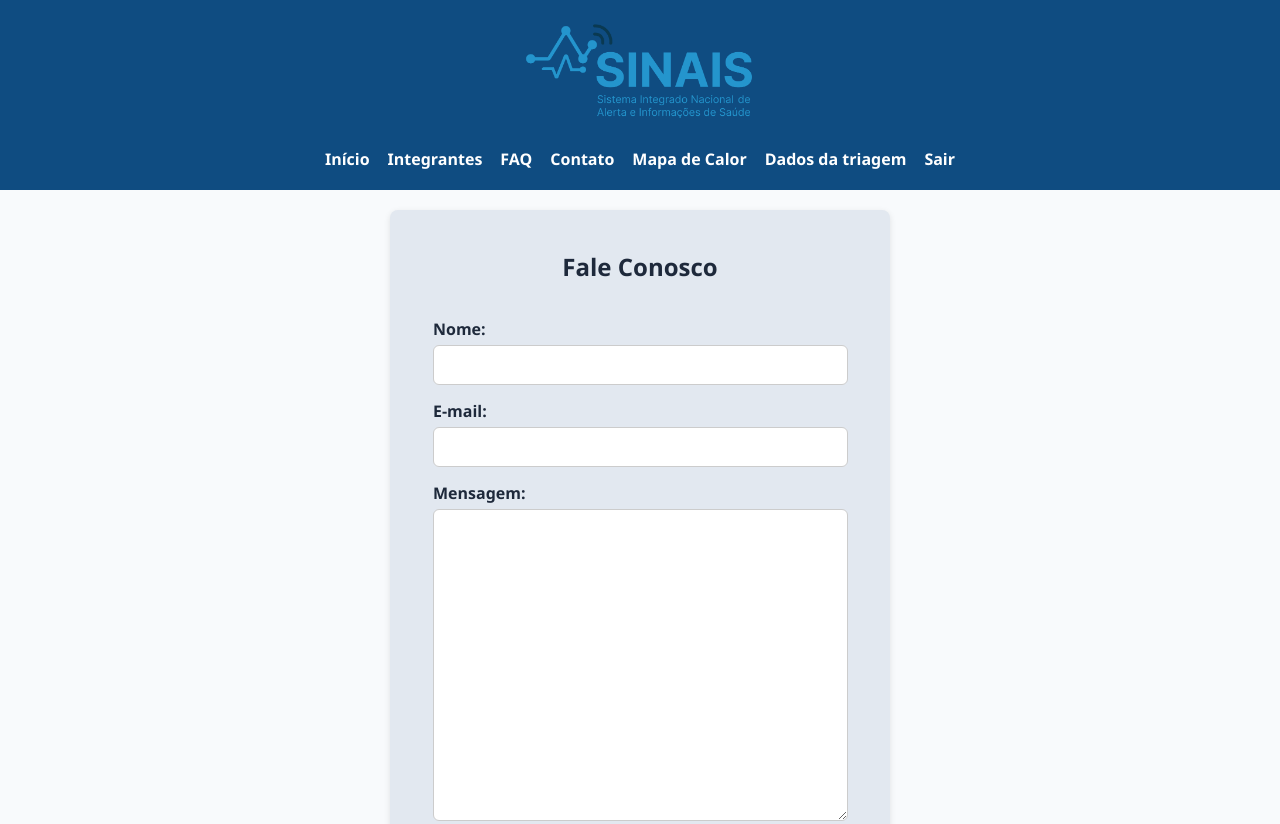
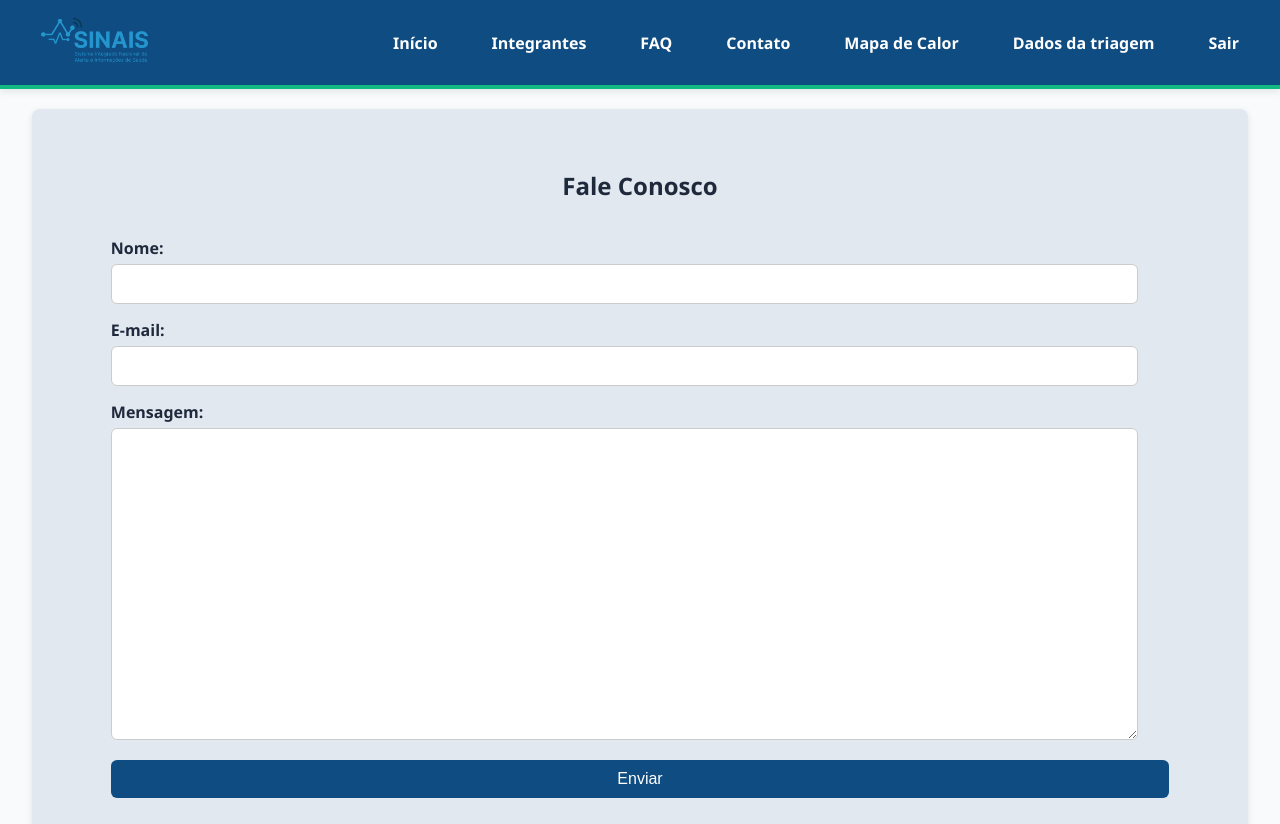
Before and after one commit to Tidlle/Global_Solution1, a website: page contato-hospital.html in a window 1280 px wide. Shown: the top 824 px of the page. Drawn offline with Linux system fonts and the light colour scheme.

Commit message:
Quase pronto

```diff
--- a/contato-hospital.html
+++ b/contato-hospital.html
@@ -7,19 +7,23 @@
   <link rel="stylesheet" href="css/style.css">
 </head>
 <body>
-  <header>
-    <h1><img class="logo-home" src="img/Logo_SINAIS_SemFundo_Home.png" alt="LOGO SINAIS"></h1>
-    <nav>
-      <ul>
-        <li><a href="home-hospital.html">Início</a></li>
-        <li><a href="integrantes-hospital.html">Integrantes</a></li>
-        <li><a href="faq-hospital.html">FAQ</a></li>
-        <li><a href="contato-hospital.html">Contato</a></li>
-        <li><a href="mapas-hospital.html">Mapa de Calor</a></li>
-        <li><a href="triagem-hospital.html" class="active">Dados da triagem</a></li>
-        <li><a href="index.html" class="logout-button">Sair</a></li>
-      </ul>
-    </nav>
+  <header class="sinais-header">
+    <div class="header-container">
+      <div class="logo">
+        <img class="logo-home" src="img/Logo_SINAIS_SemFundo_Home.png" alt="LOGO SINAIS">
+      </div>
+      <nav class="menu">
+        <ul>
+          <li><a href="home-paciente.html">Início</a></li>
+          <li><a href="integrantes-paciente.html">Integrantes</a></li>
+          <li><a href="faq-paciente.html">FAQ</a></li>
+          <li><a href="contato-paciente.html">Contato</a></li>
+          <li><a href="mapas-paciente.html">Mapa de Calor</a></li>
+          <li><a href="triagem-hospital.html" class="active">Dados da triagem</a></li>
+          <li><a href="index.html" class="logout-button">Sair</a></li>
+        </ul>
+      </nav>
+    </div>
   </header>
 
   <main class="form-container">
--- a/css/style.css
+++ b/css/style.css
@@ -48,6 +48,8 @@ header p {
 .logo-home{
     width: 300px;
 }
+
+
 
 .hero {
   background: linear-gradient(to right, #00c9ff, #92fe9d);
@@ -262,11 +264,12 @@ nav a:hover {
 
 .form-container{
   background-color: #E2E8F0;
-  width: 100%;
-  max-width: 500px;
+  width: 95%;
+  max-width: 1300px;
+  margin: 20px;
+  margin: 0 auto;
   margin-top: 20px;
   margin-bottom: 20px;
-  padding: 20px 20px;
   border-radius: 8px;
   box-sizing: border-box;
   box-shadow: 0 2px 6px rgba(0,0,0,0.1);
@@ -530,3 +533,70 @@ footer {
     width: 95%;
   }
 }
+
+/* HEADER ESTILO FIAP COM ELEMENTOS DO SINAIS */
+
+.sinais-header {
+  background-color: #0F4C81;
+  padding: 16px 24px;
+  border-bottom: 4px solid #10B981;
+  box-shadow: 0 2px 8px rgba(0,0,0,0.1);
+}
+
+.header-container {
+  display: flex;
+  justify-content: space-between;
+  align-items: center;
+  max-width: 1280px;
+  margin: 0 auto;
+  flex-wrap: wrap;
+}
+
+.logo-home {
+  height: 48px;
+  width: auto;
+}
+
+.menu ul {
+  list-style: none;
+  display: flex;
+  gap: 20px;
+  margin: 0;
+  padding: 0;
+  flex-wrap: wrap;
+}
+
+.menu ul li a {
+  position: relative;
+  display: inline-block;
+  color: white;
+  font-weight: 600;
+  text-decoration: none;
+  padding: 12px 12px;
+  border-radius: 4px;
+  transition: background-color 0.3s ease;
+  transition: color 0.3s ease;
+}
+
+.menu ul li a::after {
+  content: "";
+  position: absolute;
+  left: 0;
+  bottom: 4px;
+  height: 2px;
+  width: 0;
+  background-color: #10B981;
+  transition: width 0.3s ease;
+}
+
+.menu ul li a:hover::after {
+  width: 100%;
+}
+
+.logout-button {
+  color: white;
+  padding: 8px 14px;
+  border-radius: 4px;
+  font-weight: bold;
+  text-decoration: none;
+}
```
Also changed, not shown: contato-paciente.html (+7 -3 lines), faq-hospital.html (+17 -13 lines), faq-paciente.html (+7 -3 lines), home-hospital.html (+17 -13 lines), home-paciente.html (+8 -3 lines), integrantes-hospital.html (+17 -13 lines), integrantes-paciente.html (+7 -4 lines), mapas-hospital.html (+17 -13 lines), mapas-paciente.html (+7 -3 lines), sintomas-paciente.html (+7 -3 lines), triagem-hospital.html (+12 -8 lines).
